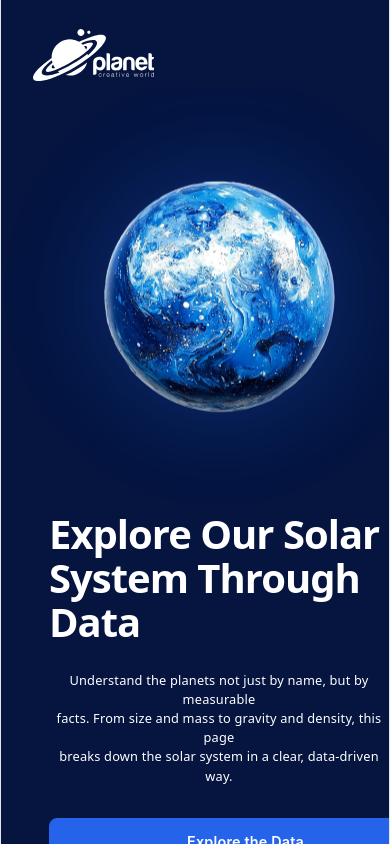
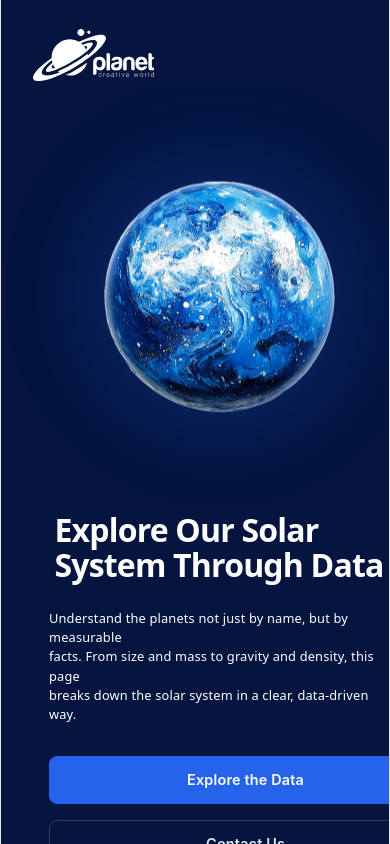
Before and after one commit to DevPrincess023/phoenix-capstone-react-rebuild, a React (Vite) app in the folder phoenix-capstone-react/: page / in a window 390 px wide. Shown: the top 844 px of the page. Built offline with nearby package versions, Linux system fonts and the light colour scheme.

Commit message:
Fixed Hero, footer and Form mobile view

```diff
--- a/phoenix-capstone-react/src/components/Footer.css
+++ b/phoenix-capstone-react/src/components/Footer.css
@@ -83,7 +83,7 @@
     color: #60a5fa;
 }
 
-@media (min-width: 390px) {
+@media (max-width: 390px) {
     .footer-bottom {
         grid-template-columns: 1fr;
         text-align: center;
--- a/phoenix-capstone-react/src/components/Hero.css
+++ b/phoenix-capstone-react/src/components/Hero.css
@@ -197,17 +197,16 @@
     .btn {
         width: 100%;
         justify-content: center;
-        display: flex;
-        text-align: center;
+        display: inline-flex;
     }
 
     .hero-description {
         font-size: 0.8rem;
-        text-align: center;
+        justify-content: center;
     }
 
-    hero-title {
+    .hero-title {
         font-size: 2rem;
-        text-align: center;
+        justify-content: center;
     }
 }
```
